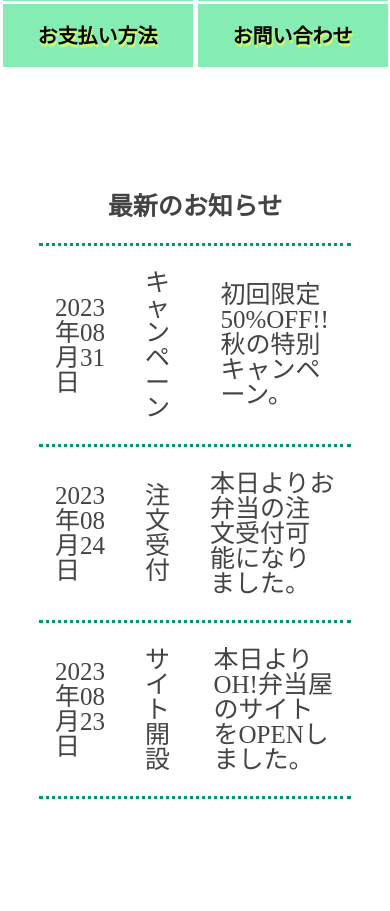
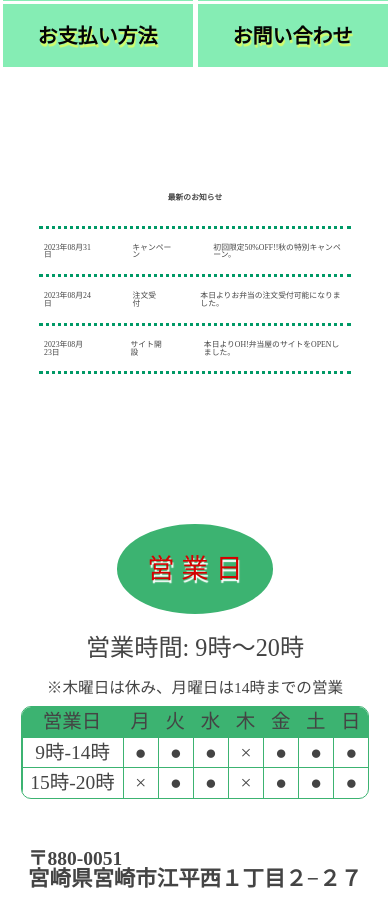
Before and after one commit to michikofujita/oh-bento, a PHP site: page /news.php in a window 390 px wide. Shown: the part 211-1122 px from the top of the page. Run offline with PHP 8.4, Linux system fonts and the light colour scheme.

Commit message:
いくつかサイズ変更した　藤田

```diff
--- a/cart.php
+++ b/cart.php
@@ -125,7 +125,7 @@ foreach ($products as $name => $product) {
                     </tbody>
                 </table>
             </div>
-            <p class="addition"><a href="product.php">追加で選ぶ</a></p>
+            <p class="addition"><a href="product.php" style="text-decoration:none;">追加で選ぶ</a></p>
 
         </div>
 
--- a/css/news-style.css
+++ b/css/news-style.css
@@ -6,7 +6,7 @@
   margin: 0;
   padding: 0;
   height: 100%;
-  font-size: 25px;
+  font-size: 2vw;
   color: #444444;
 }
 
@@ -49,3 +49,10 @@
   justify-content: space-between;
   gap: 4%;
 }
+
+
+@media screen and (max-width: 999px) {
+  #news .newslist {
+    padding: 15px 5px;
+  }
+}
```
